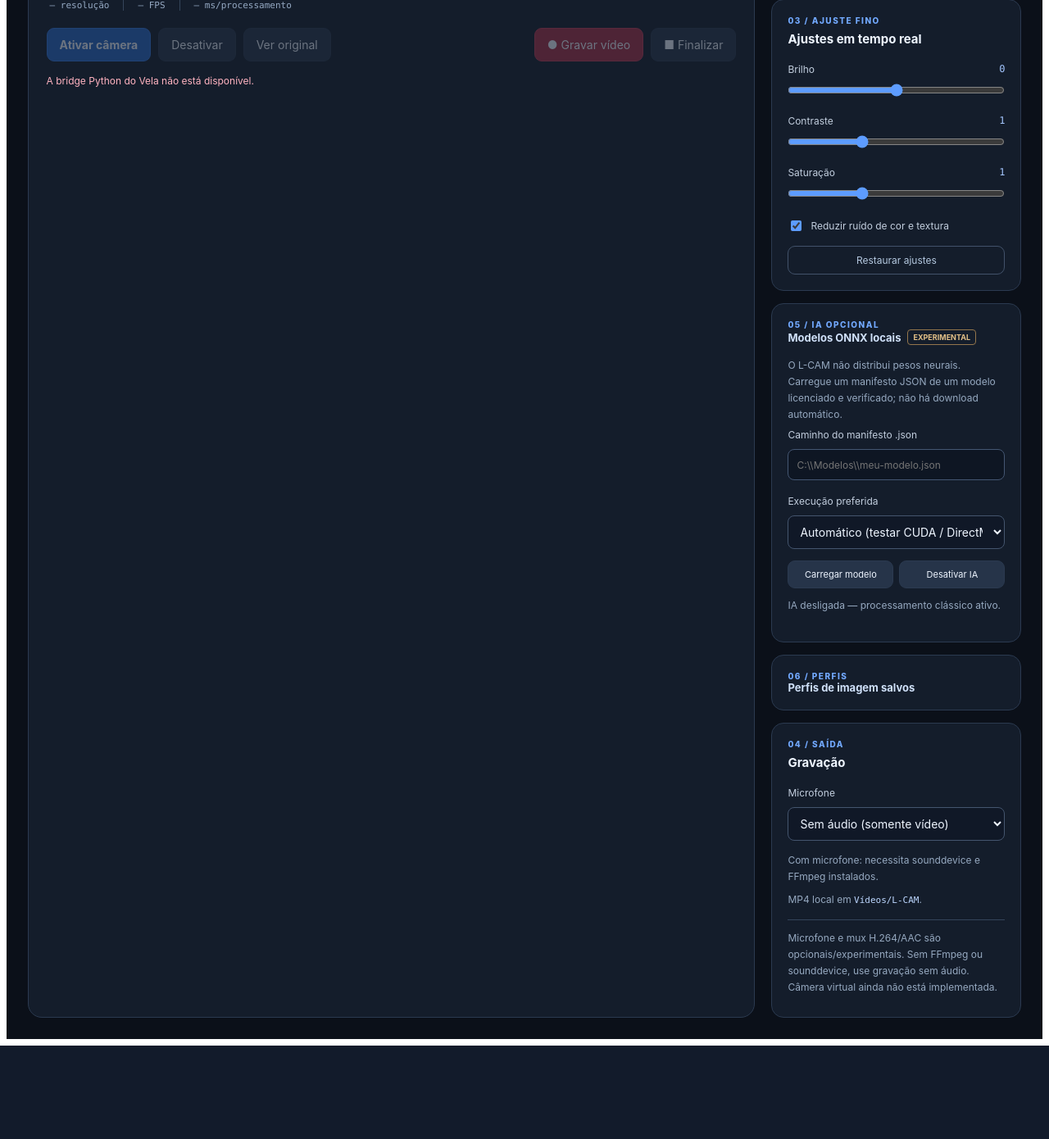
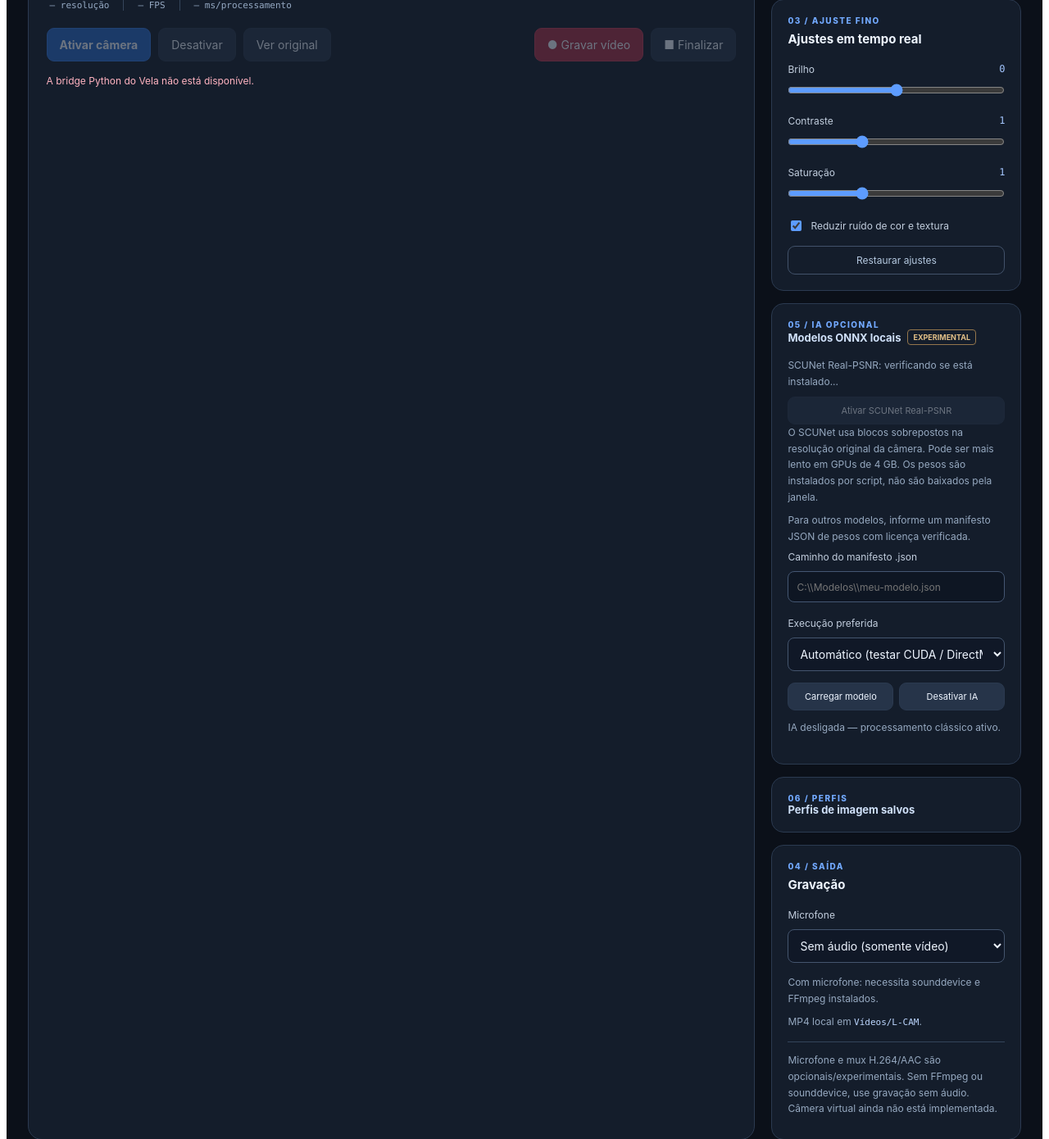
Before and after one commit to zxlawdx/L-CAM, a Python web app: template apps/camera/templates/index.html in a window 1280 px wide, after a click that opens the changed part. Shown: the part 686-2076 px from the top of the page at 82% size. Before the commit the page ends 1962 px from the top, so only its background shows below. Run offline with Jinja, Linux system fonts and the light colour scheme; the template is opened without the code that fills it, so the values that code supplies are empty.

Commit message:
feat(ui): show installed SCUNet availability and one-click ONNX activation

```diff
--- a/apps/camera/templates/index.html
+++ b/apps/camera/templates/index.html
@@ -39,7 +39,10 @@
         <span class="lcam-panel-label">05 / IA OPCIONAL</span>
         <details class="lcam-ai-details">
           <summary>Modelos ONNX locais <span class="lcam-experimental">EXPERIMENTAL</span></summary>
-          <p>O L-CAM não distribui pesos neurais. Carregue um manifesto JSON de um modelo licenciado e verificado; não há download automático.</p>
+          <p id="lcam-scunet-status">SCUNet Real-PSNR: verificando se está instalado...</p>
+          <div class="lcam-model-buttons"><button type="button" id="lcam-scunet-activate" disabled>Ativar SCUNet Real-PSNR</button></div>
+          <p>O SCUNet usa blocos sobrepostos na resolução original da câmera. Pode ser mais lento em GPUs de 4 GB. Os pesos são instalados por script, não são baixados pela janela.</p>
+          <p>Para outros modelos, informe um manifesto JSON de pesos com licença verificada.</p>
           <label for="lcam-model-manifest">Caminho do manifesto .json</label>
           <input id="lcam-model-manifest" type="text" placeholder="C:\\Modelos\\meu-modelo.json" spellcheck="false">
           <label for="lcam-model-provider">Execução preferida</label>
```
